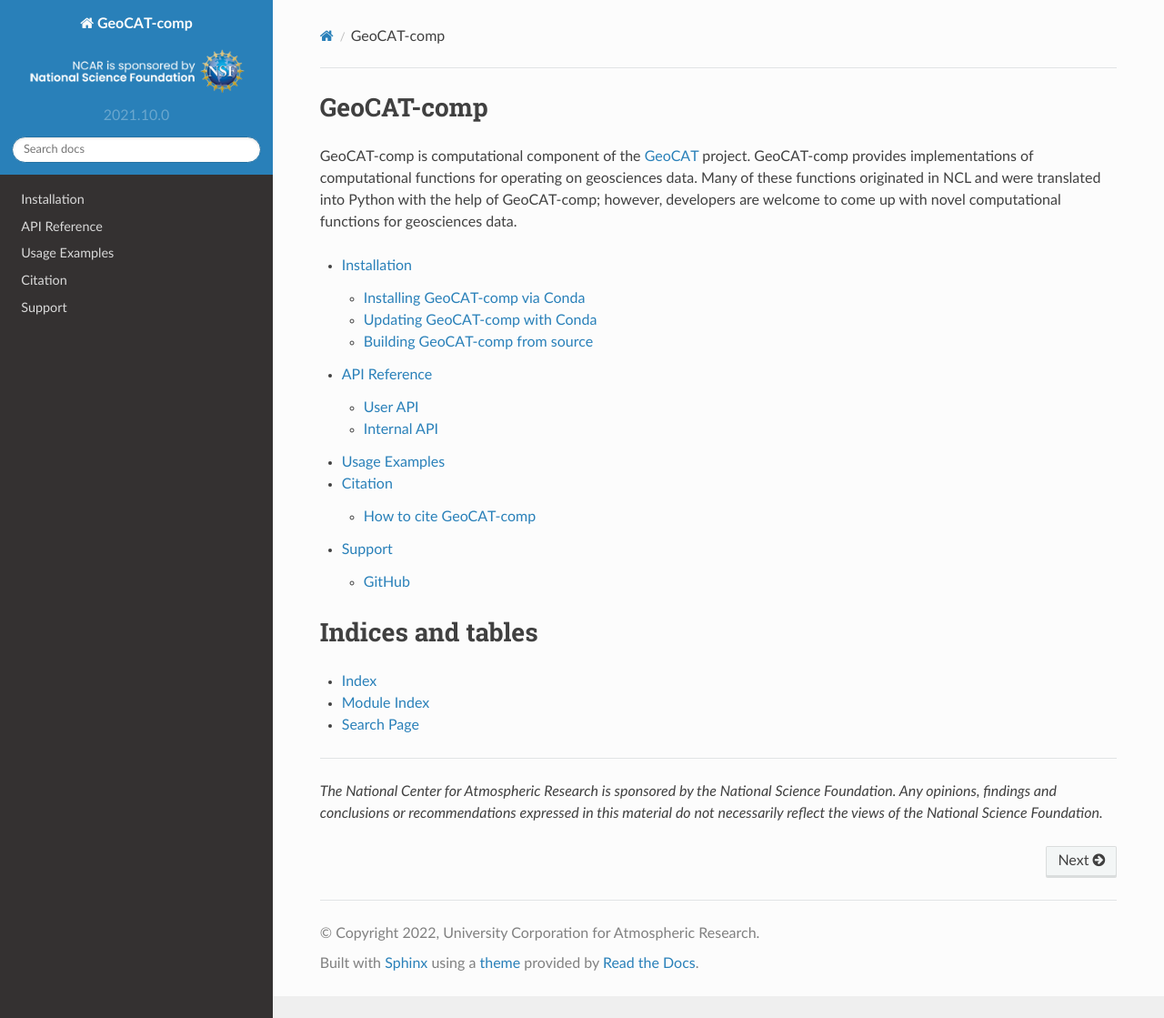
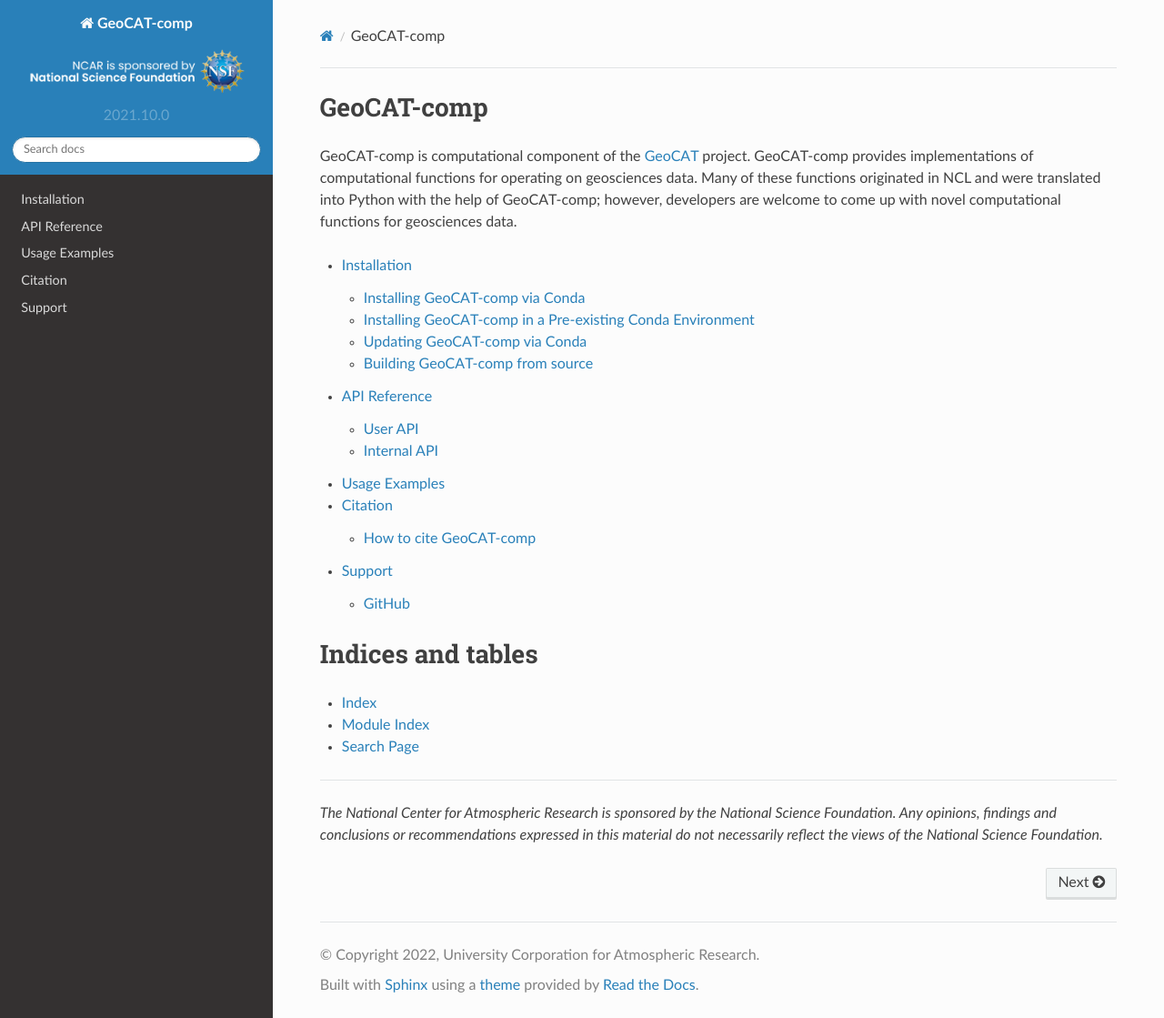
Before and after one commit to NCAR/geocat-comp, a Sphinx documentation site: the page built from docs/index.rst, in a window 1280 px wide and 1119 px high. Shown: the whole window at 91% size. Built offline with Sphinx 7.4.7 and the Read the Docs theme 2.0.0, drawn with Linux system fonts in a browser that asks for light colours; some of the changed lines change nothing that is shown.

Commit message:
Add instructions for installing comp in pre-existing environment
Signed-off-by: Heather Craker <hcraker@ucar.edu>

```diff
--- a/docs/installation.rst
+++ b/docs/installation.rst
@@ -46,7 +46,26 @@
 visit the `managing environments <https://docs.conda.io/projects/conda/en/latest/user-guide/tasks/manage-environments.html>`_
 page of the Conda documentation.
 
-Updating GeoCAT-comp with Conda
+Installing GeoCAT-comp in a Pre-existing Conda Environment
+----------------------------------------------------------
+If you started a project and later decided to use GeoCAT-comp, you will need to install it in your pre-existing environment.
+
+The steps:
+1.  Make sure your conda is up to date by running this command from the
+    terminal::
+
+    conda update conda
+
+2.  Activate the conda environment you want to add GeoCAT to. In this
+    example, the environment is called `foo`::
+
+    conda activate foo
+
+3. Install geocat-comp::
+
+    conda install -c ncar -c conda-forge geocat-comp
+
+Updating GeoCAT-comp via Conda
 -------------------------------
 
 It is important to keep your version of `geocat-comp` up to date. This can be done as follows:
```
